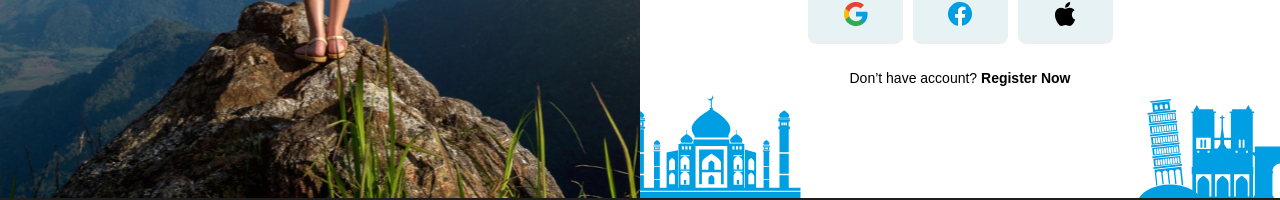
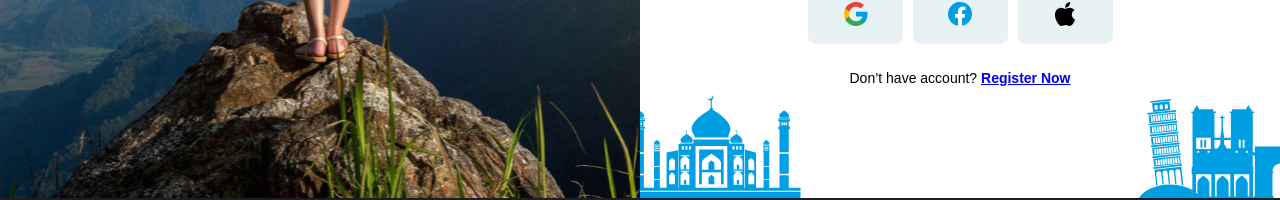
Before and after one commit to DamifeZion/travelista, a React (Vite) app: page / in a window 1280 px wide. Shown: the part 586-786 px from the top of the page. Built offline with nearby package versions, Linux system fonts and the light colour scheme; a web font is replaced by a local one.

Commit message:
update: a tags in buttons

```diff
--- a/src/pages/Login.jsx
+++ b/src/pages/Login.jsx
@@ -29,13 +29,13 @@ const Login = () => {
               <div className="input-field">
                 <img src={sms} />
                 <label htmlFor="email">Email Id</label>
-                <input type="email" id="email" required/>
+                <input type="email" id="email" required />
               </div>
 
               <div className="input-field password">
                 <img src={lock} />
                 <label htmlFor="password">Password</label>
-                <input type="password" id="password" required/>
+                <input type="password" id="password" required />
               </div>
             </div>
 
@@ -47,20 +47,29 @@ const Login = () => {
 
             <div className="social-login">
               <button>
-                <img src={googleLogin} alt="" />
+                <a href="https://travelista-by-zion.netlify.app/">
+                  <img src={googleLogin} alt="" />
+                </a>
               </button>
 
               <button>
-                <img src={facebookLogin} alt="" />
+                <a href="https://travelista-by-zion.netlify.app/">
+                  <img src={facebookLogin} alt="" />
+                </a>
               </button>
 
               <button>
-                <img src={appleLogin} alt="" />
+                <a href="https://travelista-by-zion.netlify.app/">
+                  <img src={appleLogin} alt="" />
+                </a>
               </button>
             </div>
 
             <h5>
-              Don’t have account? <b>Register Now</b>
+              Don’t have account?{" "}
+              <b>
+                <a href="https://travelista-by-zion.netlify.app/">Register Now</a>
+              </b>
             </h5>
           </form>
 
```
